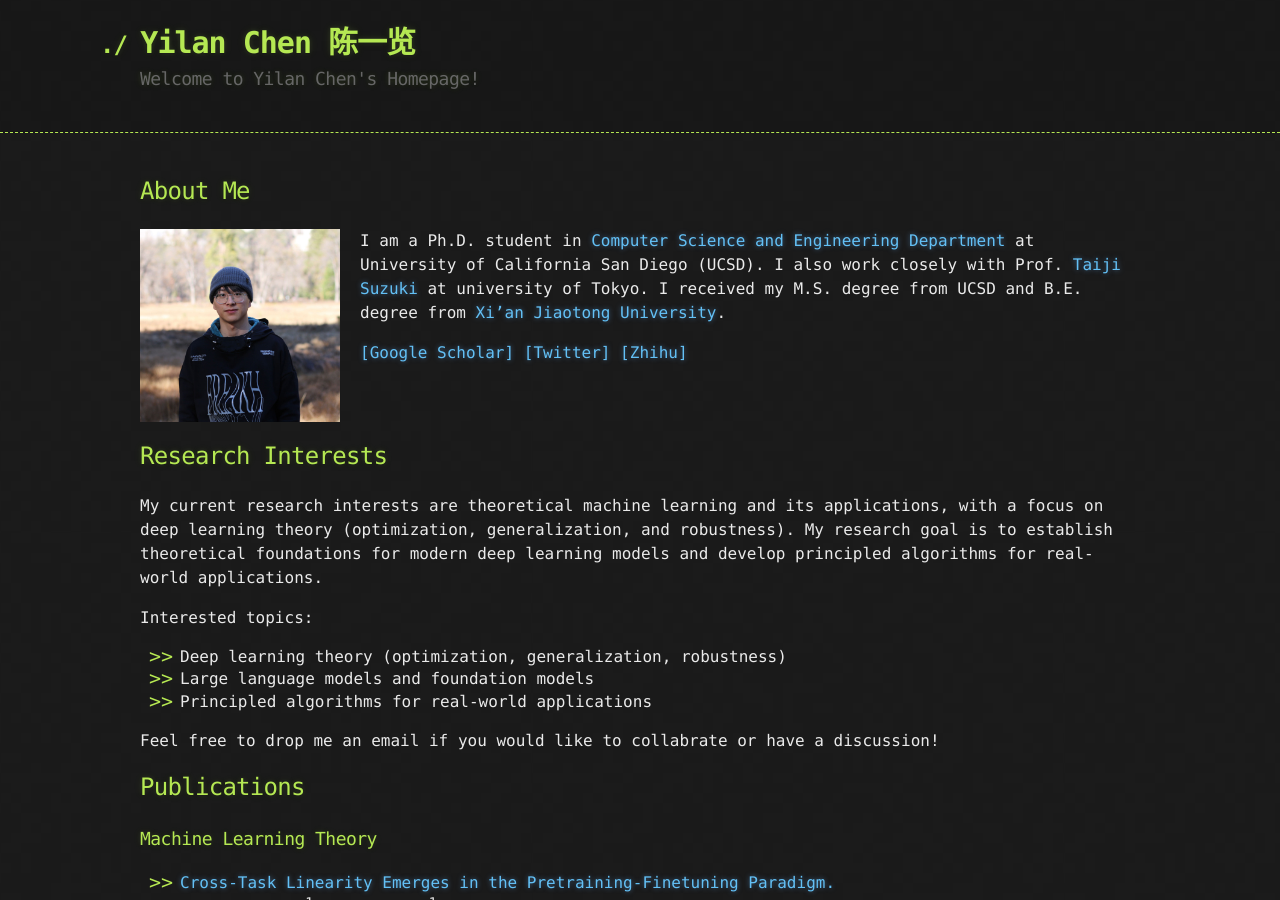
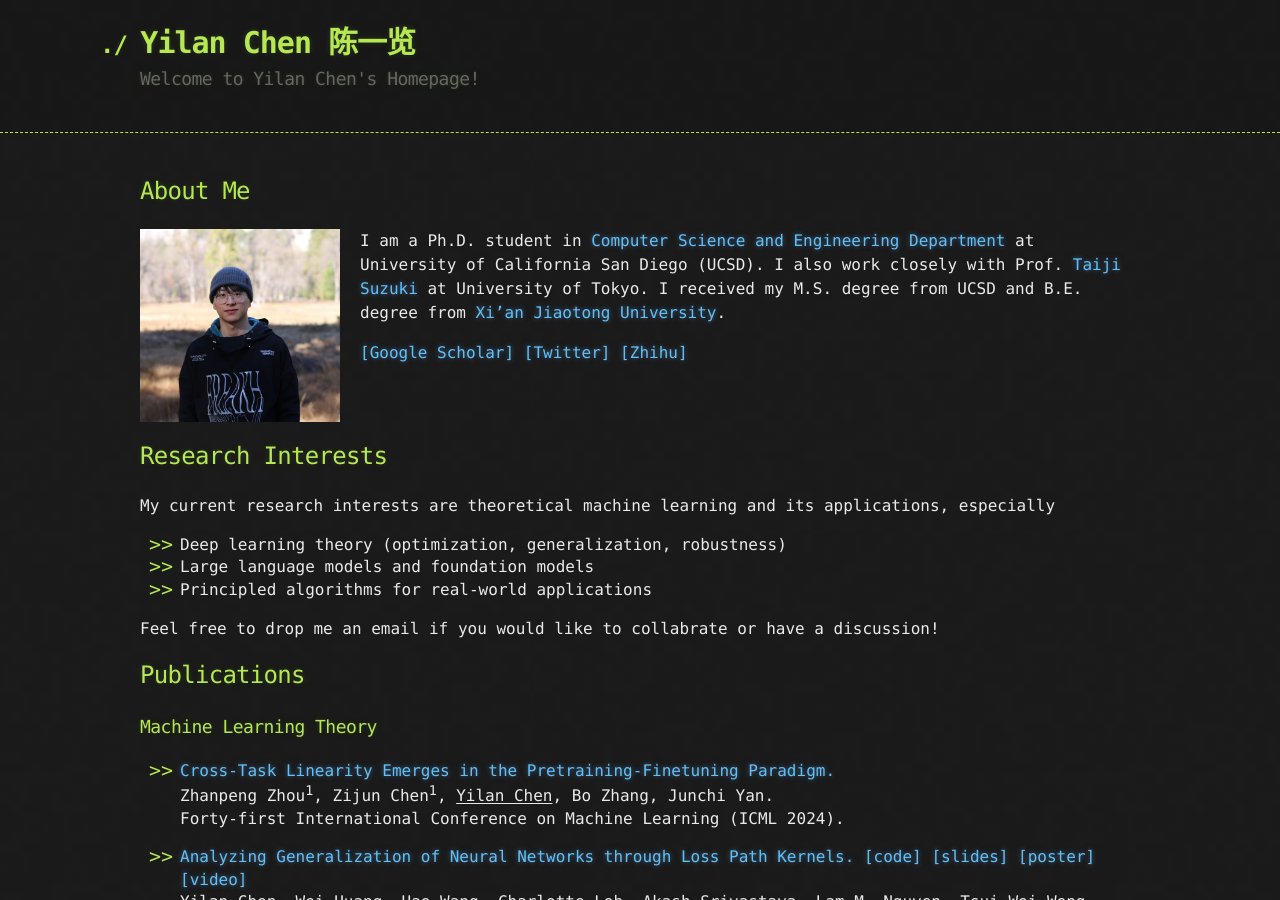
Before and after one commit to yilanchen6/yilanchen6.github.io, a Jekyll site: the page built from index.md, in a window 1280 px wide and 900 px high. Built offline with Jekyll 4.4.1, drawn with Linux system fonts in a browser that asks for light colours.

Commit message:
Update index.md

```diff
--- a/index.md
+++ b/index.md
@@ -16,7 +16,7 @@ https://david-abel.github.io/index.html -->
 </figure> -->
 
 <img src="/images/chenyilan3.jpg" align="left" width="200px" style="margin-right:20px" alt="Yilan's picture" title="Yilan."/>
-I am a Ph.D. student in [Computer Science and Engineering Department](https://cse.ucsd.edu/) at University of California San Diego (UCSD). I also work closely with Prof. [Taiji Suzuki](https://ibis.t.u-tokyo.ac.jp/suzuki/) at university of Tokyo.
+I am a Ph.D. student in [Computer Science and Engineering Department](https://cse.ucsd.edu/) at University of California San Diego (UCSD). I also work closely with Prof. [Taiji Suzuki](https://ibis.t.u-tokyo.ac.jp/suzuki/) at University of Tokyo.
 <!-- I'm fortunate to be advised by Prof. [Tsui-Wei (Lily) Weng](https://lilywenglab.github.io/).  -->
 I received my M.S. degree from UCSD and B.E. degree from [Xi'an Jiaotong University](http://en.xjtu.edu.cn/).
 <!-- Here is my [CV](/files/CV_Yilan_Chen.pdf).  -->
@@ -37,11 +37,11 @@ I received my M.S. degree from UCSD and B.E. degree from [Xi'an Jiaotong Univers
 ## Research Interests
 
 
-My current research interests are theoretical machine learning and its applications, with a focus on deep learning theory (optimization, generalization, and robustness). My research goal is to establish theoretical foundations for modern deep learning models and develop principled algorithms for real-world applications.
+<!-- My current research interests are theoretical machine learning and its applications, with a focus on deep learning theory (optimization, generalization, and robustness). My research goal is to establish theoretical foundations for modern deep learning models and develop principled algorithms for real-world applications. -->
 
 <!-- My research aims to bridge the gap between theory and applications of machine learning by establishing theoretical foundations for modern deep learning models and developing principled algorithms for real-world applications. -->
 
-Interested topics:
+My current research interests are theoretical machine learning and its applications, especially
 - Deep learning theory (optimization, generalization, robustness)
 - Large language models and foundation models
 - Principled algorithms for real-world applications
```
